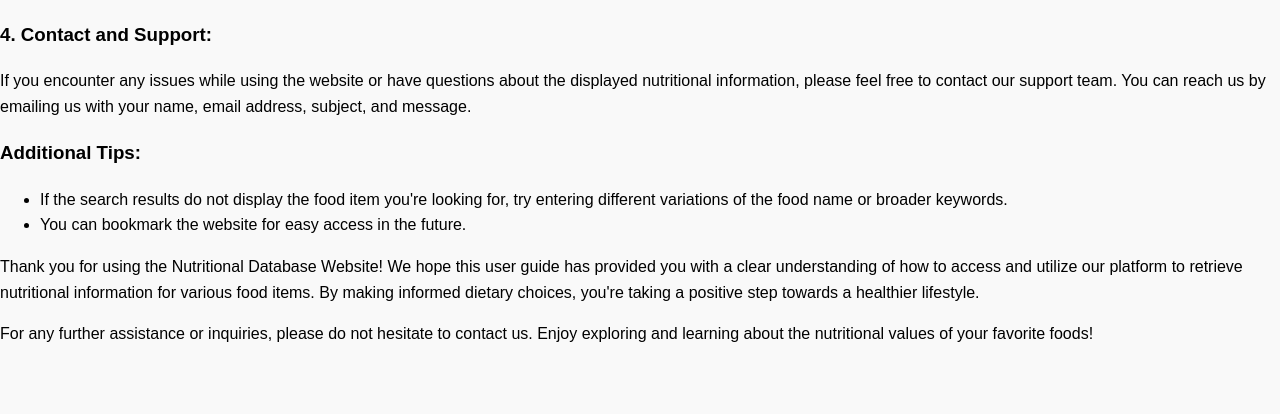
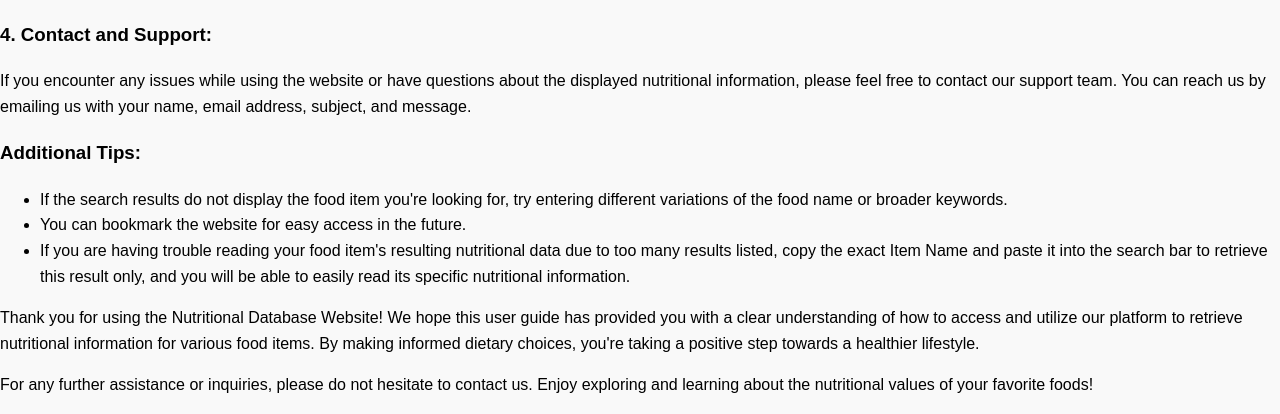
Before and after one commit to thisismariam/nutrition, a Flask app: page / in a window 1280 px wide. Shown: the part 920-1334 px from the top of the page. Before the commit the page ends 1262 px from the top, so only its background shows below. Run offline with Flask 2, Linux system fonts and the light colour scheme.

Commit message:
Update home.html

```diff
--- a/templates/home.html
+++ b/templates/home.html
@@ -128,6 +128,7 @@
        <ul>
            <li>If the search results do not display the food item you're looking for, try entering different variations of the food name or broader keywords.</li>
            <li>You can bookmark the website for easy access in the future.</li>
+           <li>If you are having trouble reading your food item's resulting nutritional data due to too many results listed, copy the exact Item Name and paste it into the search bar to retrieve this result only, and you will be able to easily read its specific nutritional information.</li>
        </ul>
 
        <p>Thank you for using the Nutritional Database Website! We hope this user guide has provided you with a clear understanding of how to access and utilize our platform to retrieve nutritional information for various food items. By making informed dietary choices, you're taking a positive step towards a healthier lifestyle.</p>
```
